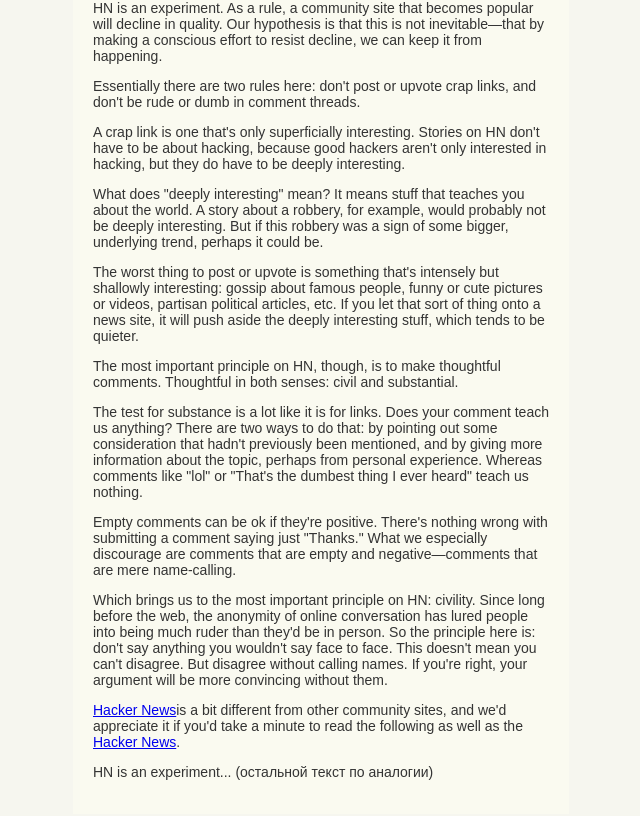
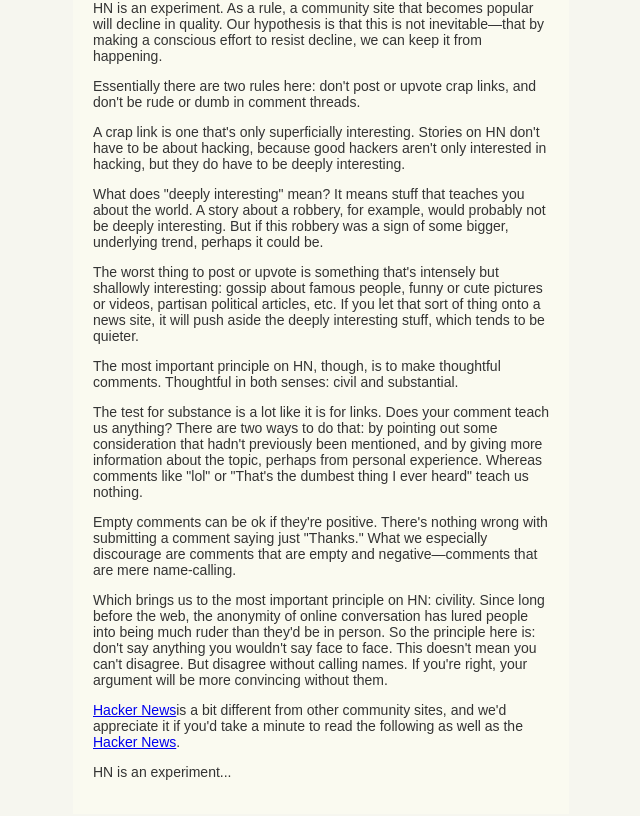
Before and after one commit to DavidMalkhasyan/Hacker_News_clone, a React (Create React App) app in the folder hackernews-client/: page /faq in a window 1280 px wide. Shown: the part 288-1104 px from the top of the page, without its empty margins (319-959 px from the left). Built offline with nearby package versions, Linux system fonts and the light colour scheme.

Commit message:
Update FAQPage.jsx

```diff
--- a/hackernews-client/src/Pages/FAQPage.jsx
+++ b/hackernews-client/src/Pages/FAQPage.jsx
@@ -107,8 +107,7 @@
                                 <Link to="/">Hacker News</Link>.
                             </p>
                             <p>
-                                HN is an experiment... (остальной текст по
-                                аналогии)
+                                HN is an experiment...
                             </p>
                         </td>
                     </tr>
```
